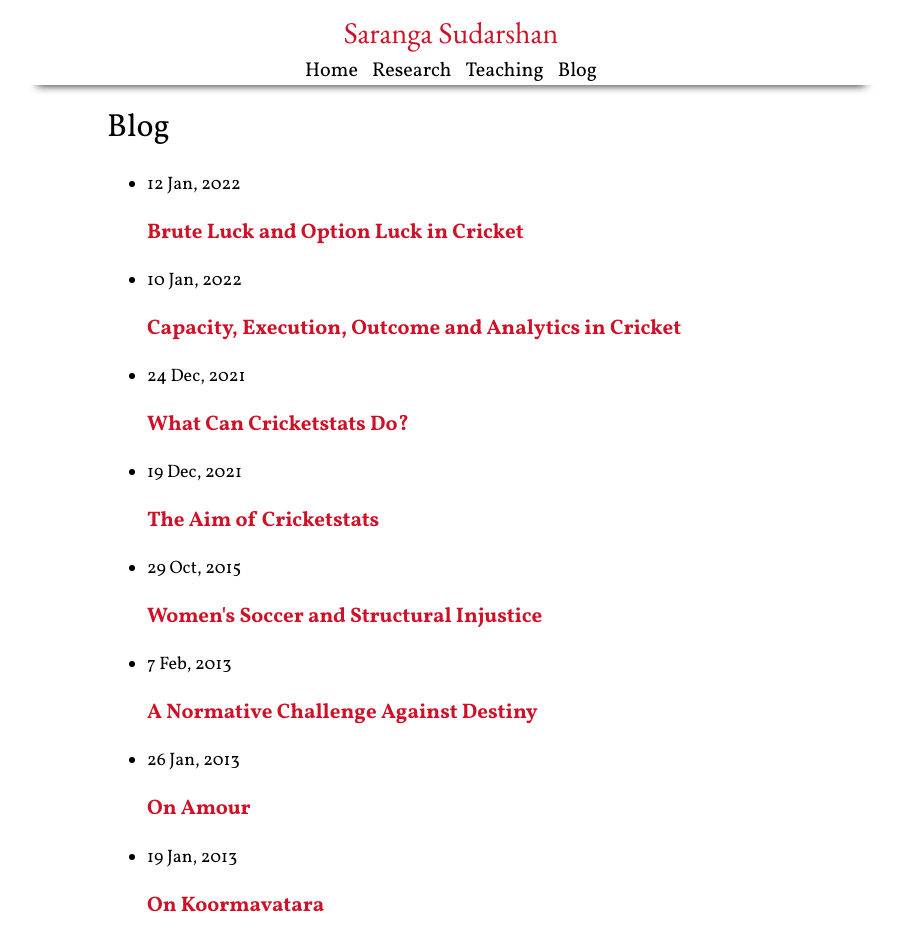
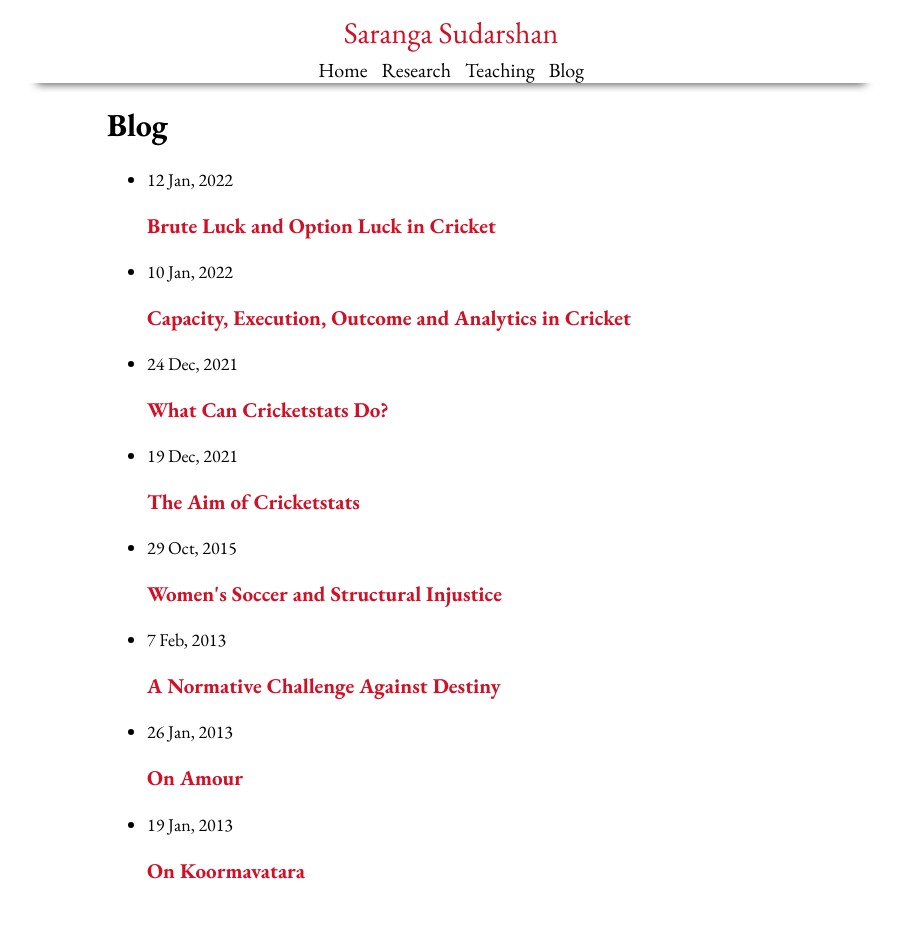
Before and after one commit to nsaranga/saranga.github.io, a Jekyll site: the page built from blog.md, in a window 1280 px wide. Shown: the whole page, without its empty margins (189-1090 px from the left). Built offline with Jekyll 4.4.1, drawn with Linux system fonts in a browser that asks for light colours; after the commit the page ends 905 px from its top, so only the background shows below that.

Commit message:
more updates

```diff
--- a/assets/sswp.css
+++ b/assets/sswp.css
@@ -8,18 +8,19 @@ body{width:100%;margin:0 auto;}
 *{box-sizing: border-box;}
 
 header{width:100%;max-width:55em;margin:auto;padding:0 1em 0 1em;text-decoration:none;}
-.navbar{box-shadow: 0px 10px 10px -10px black;background-color:white;position:sticky;top:0;width:100%;text-align:center;font-size:20px;font-family:Vollkorn;font-weight:400;display:inline-block;margin:0px;}
+.navbar{box-shadow: 0px 10px 10px -10px black;background-color:white;position:sticky;top:0;width:100%;text-align:center;font-size:20px;font-family:"EB Garamond", serif;font-weight:400;display:inline-block;margin:0px;}
 .navbuttons{text-align:center;padding:0px 5px 0px 5px;color:black;cursor:pointer;text-decoration:none;display:inline-block;margin:0px;}
 .navbuttons:hover{background-color:grey;color:white;cursor:pointer;text-decoration:none;-webkit-transition-duration:0.3s;transition-duration:0.3s;}
 .navbuttons:active{background-color:black;color:white;text-decoration:none;}
-.titlebox{background-color:white;top:0;width:100%;text-align:center;font-family:EB Garamond;font-weight:400;font-size:30px;display:inline-block;margin:5px 0px 5px 0px;}
+.titlebox{background-color:white;top:0;width:100%;text-align:center;font-family:"EB Garamond", serif;font-weight:400;font-size:30px;display:inline-block;margin:5px 0px 5px 0px;}
 .titlelink{text-decoration:none;}
 .titlelink:visited{color:black;}
 .titlelink:hover{cursor:pointer;text-decoration:underline;}
 
-.page-content{padding:0 1em 0 1em;font-family:Vollkorn;font-weight:400;width:100%;max-width:45em;margin:auto;}
-h1, h2{font-family:Vollkorn;font-weight:400;}
-p, li{font-family:Vollkorn;font-weight:400;font-size:18px;text-align:left;}
+.page-content{padding:0 1em 0 1em;font-family:"EB Garamond", serif;font-weight:400;width:100%;max-width:45em;margin:auto;}
+/* h1, h2{font-family:Vollkorn;font-weight:400;}
+p, li{font-family:Vollkorn;font-weight:400;font-size:18px;text-align:left;} */
+p, li{font-size:18px;text-align:left;}
 a{color:#ce1126;text-decoration:none}
 a:hover{color:#ce1126;text-decoration:underline}
 img{max-width:75%;height:auto;margin-left: auto;margin-right: auto;display:block;}
```
